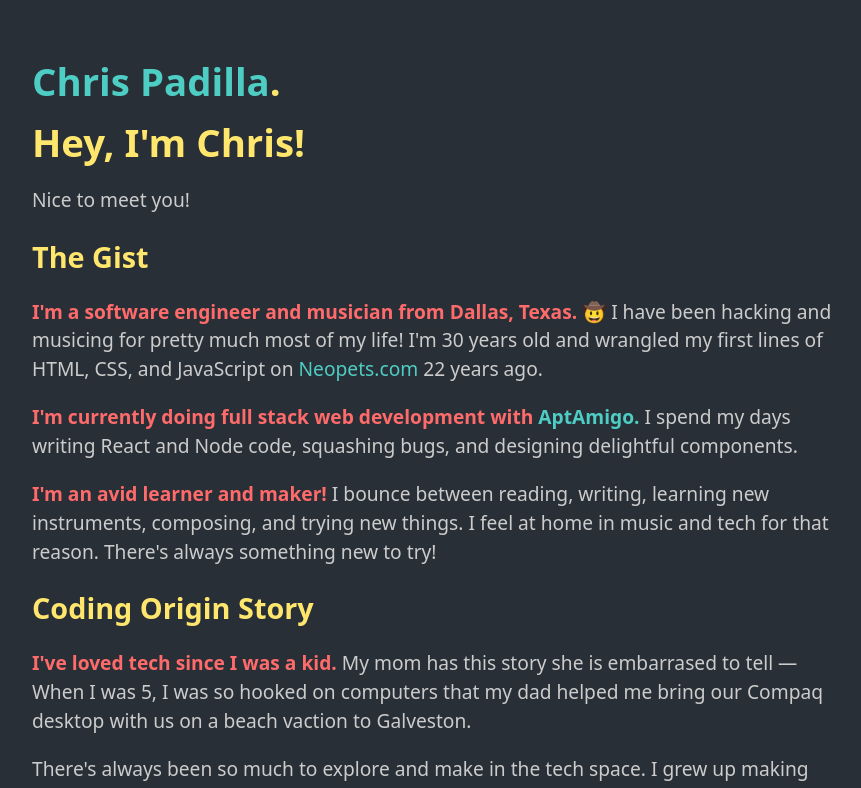
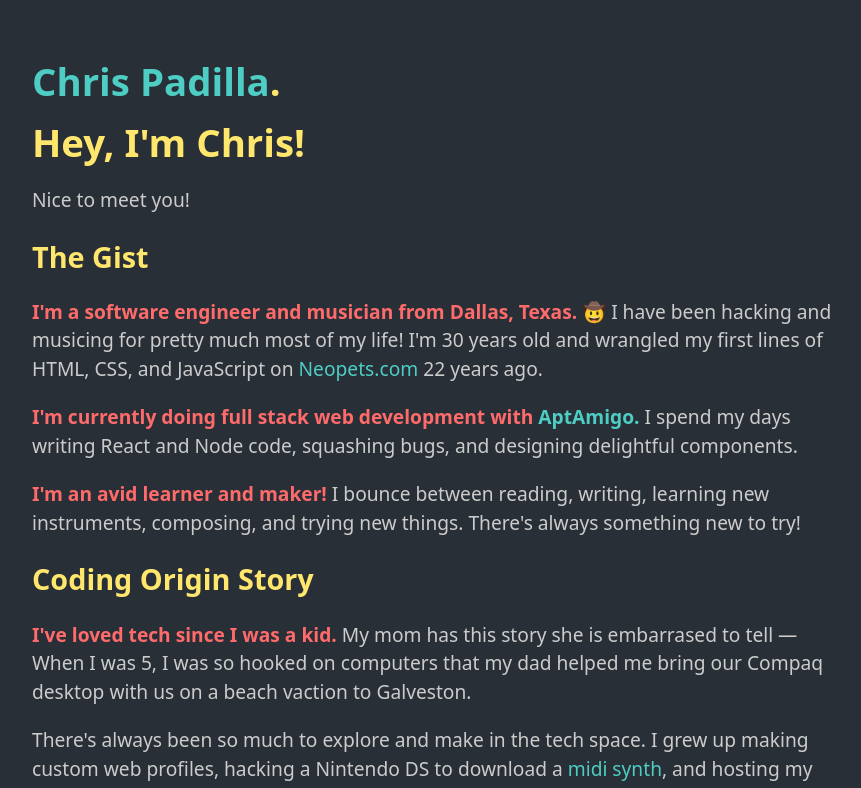
Before and after one commit to cdpadilla42/chrisdpadilla.com, a Next.js app: page /about in a window 1280 px wide. Shown: the top 788 px of the page, without its empty margins (208-1069 px from the left). Built offline with nearby package versions, Linux system fonts and the light colour scheme.

Commit message:
about edit

```diff
--- a/pages/about.js
+++ b/pages/about.js
@@ -49,8 +49,7 @@ const About = () => {
       <p>
         <strong>I'm an avid learner and maker!</strong> I bounce between
         reading, writing, learning new instruments, composing, and trying new
-        things. I feel at home in music and tech for that reason. There's always
-        something new to try!
+        things. There's always something new to try!
       </p>
       <h2>Coding Origin Story</h2>
       <p>
```
